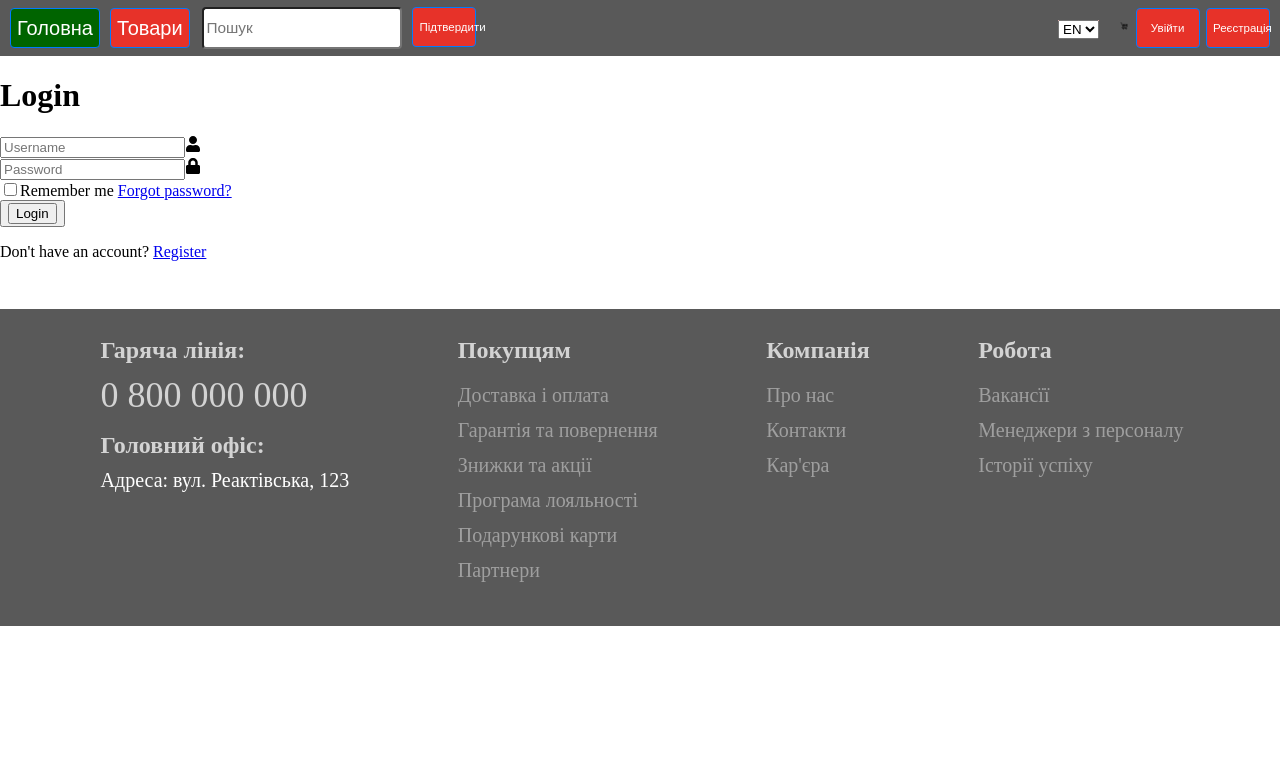
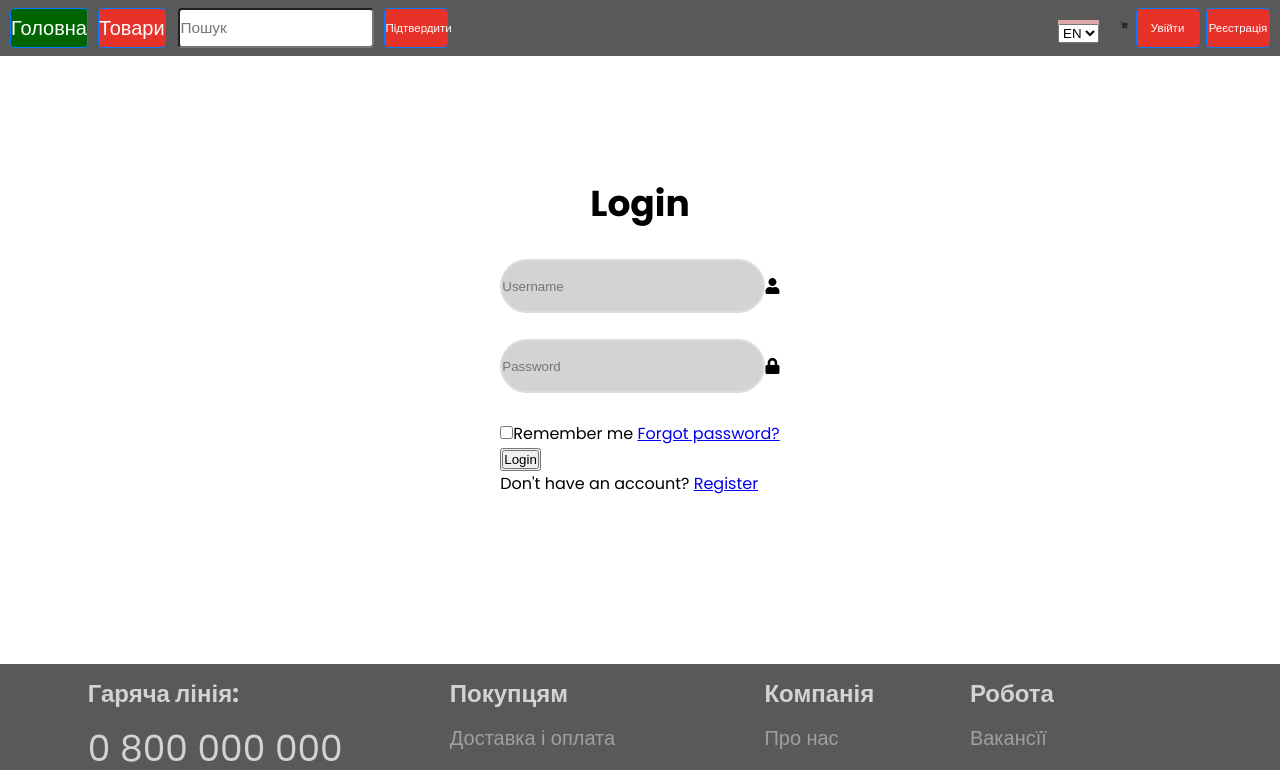
Before and after one commit to VadimNedrega/front_end_final_project, a React (Create React App) app in the folder online_shop/: page /login in a window 1280 px wide. Shown: the top 770 px of the page. Built offline with nearby package versions, Linux system fonts and the light colour scheme.

Commit message:
TASK_001 fixed LoginForm.css & RegistrationForm.css

```diff
--- a/online_shop/src/components/LoginForm/LoginForm.css
+++ b/online_shop/src/components/LoginForm/LoginForm.css
@@ -1,51 +1,50 @@
-/*@import url("https://fonts.googleapis.com/css2?family=Poppins:wght@400;600;700&display=swap");*/
+@import url("https://fonts.googleapis.com/css2?family=Poppins:wght@400;600;700&display=swap");
 
-/** {*/
-/*    margin: 0;*/
-/*    padding: 0;*/
-/*    box-sizing: border-box;*/
-/*}*/
+* {
+    margin: 0;
+    padding: 0;
+}
 
-/*.wrapper-container {*/
-/*    display: flex;*/
-/*    align-items: center;*/
-/*    justify-content: center;*/
-/*    min-height: 70vh;*/
-/*}*/
+.wrapper-container {
+    display: flex;
+    align-items: center;
+    justify-content: center;
+    min-height: 70vh;
+}
 
-/*body {*/
-/*    font-family: "Poppins", sans-serif;*/
-/*    -webkit-font-smoothing: antialiased;*/
-/*    -moz-osx-font-smoothing: grayscale;*/
-/*}*/
+body {
+    font-family: "Poppins", sans-serif;
+    -webkit-font-smoothing: antialiased;
+    -moz-osx-font-smoothing: grayscale;
+}
 
-/*code {*/
-/*    font-family: "Source Code Pro", "Menlo", "Monaco", "Consolas", "Courier New", monospace ;*/
-/*}*/
+code {
+    font-family: "Source Code Pro", "Menlo", "Monaco", "Consolas", "Courier New", monospace ;
+}
 
-/*.wrapper{*/
-/*    display: flex;*/
-/*}*/
+.wrapper{
+    display: flex;
+}
 
-/*.wrapper h1 {*/
-/*    font-size: 36px;*/
-/*    text-align: center;*/
-/*}*/
+.wrapper h1 {
+    font-size: 36px;
+    text-align: center;
+}
 
-/*.wrapper .input-box {*/
-/*    position: relative;*/
-/*    width: 100%;*/
-/*    height: 50px;*/
-/*    margin: 30px 0;*/
-/*    display: flex;*/
-/*    align-items: center;*/
-/*}*/
+.wrapper .input-box {
+    position: relative;
+    width: 100%;
+    height: 50px;
+    margin: 30px 0;
+    display: flex;
+    align-items: center;
+}
 
-/*.input-box input {*/
-/*    width: 100%;*/
-/*    height: 100%;*/
-/*    outline: none;*/
-/*    border: 2px solid rgba(255, 255, 255, .2);*/
-/*    background: #d3d3d3;*/
-/*    border-radius: 40px;*/
-/*}*/
+.input-box input {
+    width: 100%;
+    height: 100%;
+    outline: none;
+    border: 2px solid rgba(255, 255, 255, .2);
+    background: #d3d3d3;
+    border-radius: 40px;
+}
--- a/online_shop/src/components/RegistrationForm/RegistrationForm.css
+++ b/online_shop/src/components/RegistrationForm/RegistrationForm.css
@@ -1,51 +1,50 @@
-/*@import url("https://fonts.googleapis.com/css2?family=Poppins:wght@400;600;700&display=swap");*/
+@import url("https://fonts.googleapis.com/css2?family=Poppins:wght@400;600;700&display=swap");
 
-/** {*/
-/*    margin: 0;*/
-/*    padding: 0;*/
-/*    box-sizing: border-box;*/
-/*}*/
+* {
+    margin: 0;
+    padding: 0;
+}
 
-/*.wrapper-container {*/
-/*    display: flex;*/
-/*    align-items: center;*/
-/*    justify-content: center;*/
-/*    min-height: 70vh;*/
-/*}*/
+.wrapper-container {
+    display: flex;
+    align-items: center;
+    justify-content: center;
+    min-height: 70vh;
+}
 
-/*body {*/
-/*    font-family: "Poppins", sans-serif;*/
-/*    -webkit-font-smoothing: antialiased;*/
-/*    -moz-osx-font-smoothing: grayscale;*/
-/*}*/
+body {
+    font-family: "Poppins", sans-serif;
+    -webkit-font-smoothing: antialiased;
+    -moz-osx-font-smoothing: grayscale;
+}
 
-/*code {*/
-/*    font-family: "Source Code Pro", "Menlo", "Monaco", "Consolas", "Courier New", monospace ;*/
-/*}*/
+code {
+    font-family: "Source Code Pro", "Menlo", "Monaco", "Consolas", "Courier New", monospace ;
+}
 
-/*.wrapper{*/
-/*    display: flex;*/
-/*}*/
+.wrapper{
+    display: flex;
+}
 
-/*.wrapper h1 {*/
-/*    font-size: 36px;*/
-/*    text-align: center;*/
-/*}*/
+.wrapper h1 {
+    font-size: 36px;
+    text-align: center;
+}
 
-/*.wrapper .input-box {*/
-/*    position: relative;*/
-/*    width: 100%;*/
-/*    height: 50px;*/
-/*    margin: 30px 0;*/
-/*    display: flex;*/
-/*    align-items: center;*/
-/*}*/
+.wrapper .input-box {
+    position: relative;
+    width: 100%;
+    height: 50px;
+    margin: 30px 0;
+    display: flex;
+    align-items: center;
+}
 
-/*.input-box input {*/
-/*    width: 100%;*/
-/*    height: 100%;*/
-/*    outline: none;*/
-/*    border: 2px solid rgba(255, 255, 255, .2);*/
-/*    background: #d3d3d3;*/
-/*    border-radius: 40px;*/
-/*}*/
+.input-box input {
+    width: 100%;
+    height: 100%;
+    outline: none;
+    border: 2px solid rgba(255, 255, 255, .2);
+    background: #d3d3d3;
+    border-radius: 40px;
+}
```
